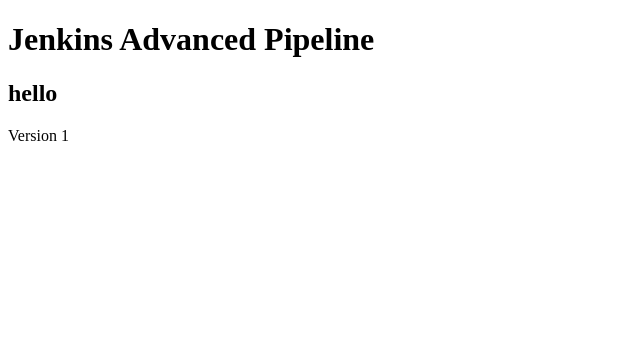
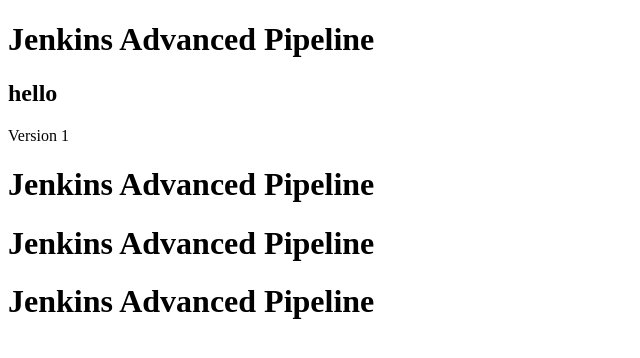
Before and after one commit to sivasankari004/jenkins-advanced-app, a plain HTML site: page index.html in a window 1280 px wide. Shown: the whole page, without its empty margins (0-640 px from the left). Drawn offline with Linux system fonts and the light colour scheme.

Commit message:
added all files

```diff
--- a/index.html
+++ b/index.html
@@ -7,5 +7,11 @@
     <h1>Jenkins Advanced Pipeline</h1>
     <h2>hello</h2>
     <p>Version 1</p>
+
+     <h1>Jenkins Advanced Pipeline</h1>
+
+      <h1>Jenkins Advanced Pipeline</h1>
+
+       <h1>Jenkins Advanced Pipeline</h1>
 </body>
 </html>
```
